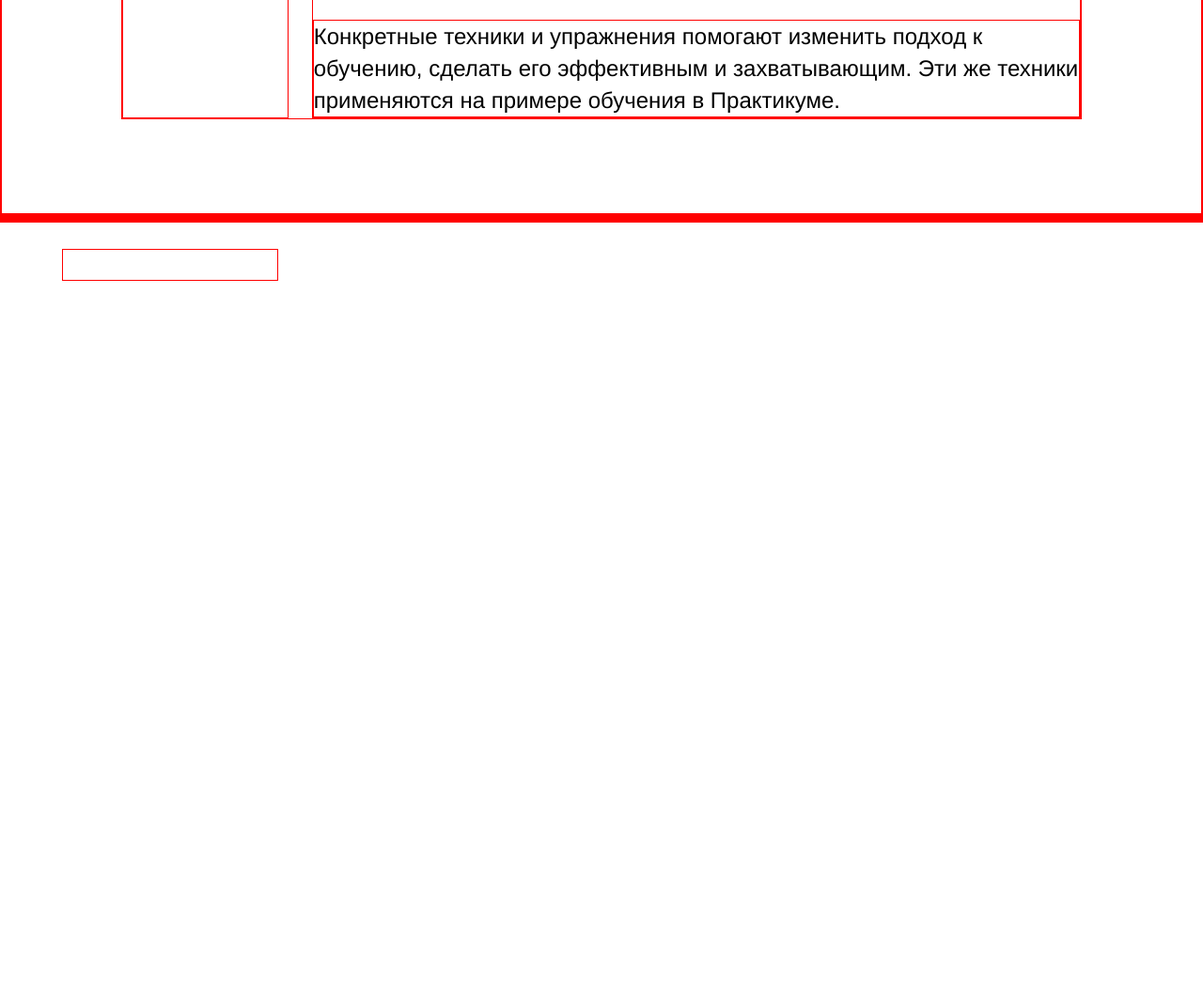
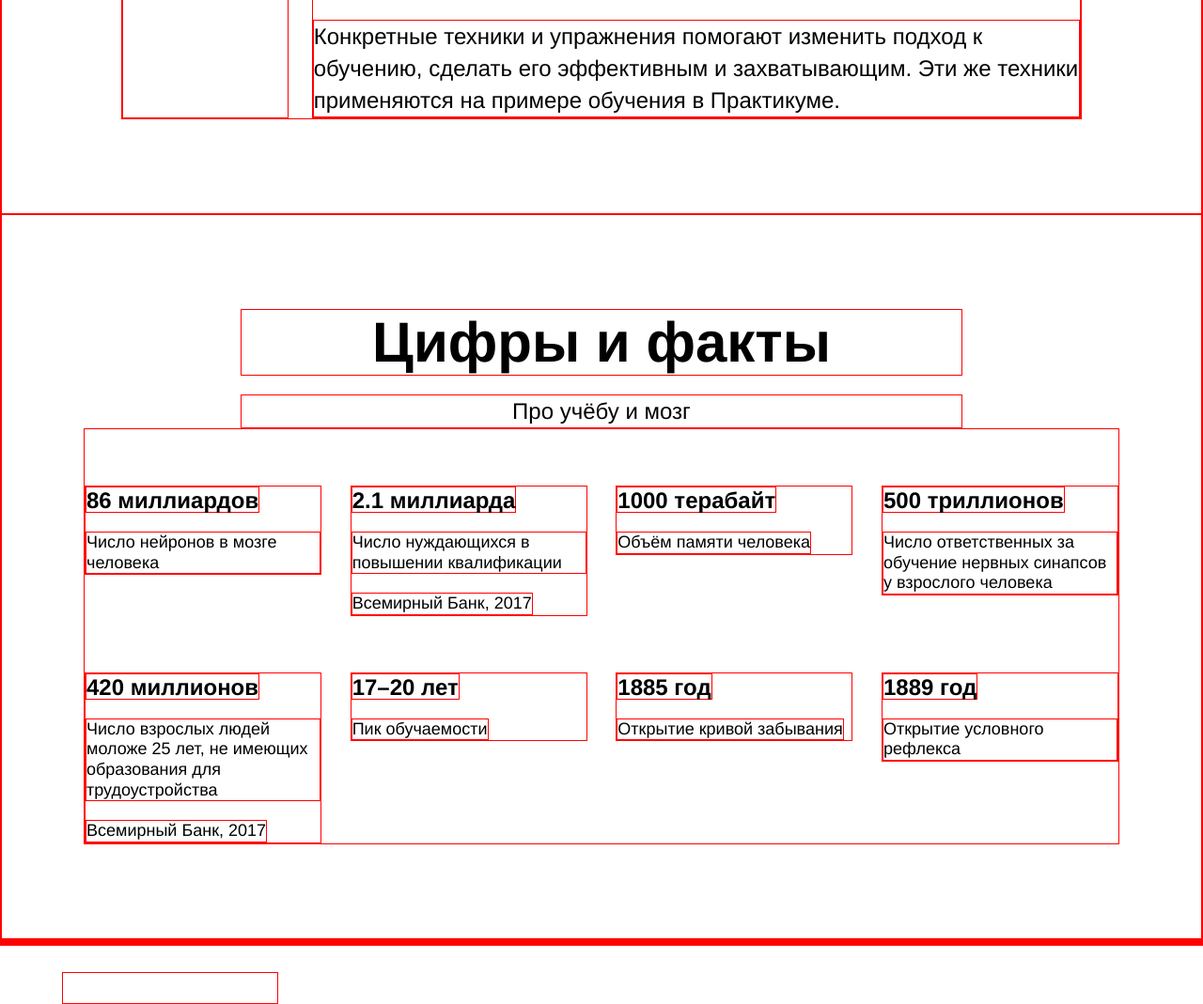
Before and after one commit to milenairon/how-to-learn, a plain HTML site: page index.html in a window 1280 px wide. Shown: the part 1131-2200 px from the top of the page at 94% size. Before the commit the page ends 1430 px from the top, so only its background shows below. Drawn offline with Linux system fonts and the light colour scheme.

Commit message:
Создан блок digits

```diff
--- a/index.html
+++ b/index.html
@@ -27,7 +27,7 @@
     <main class="content">
       <section class="description">
         <div class="two-columns">
-        <p class="two-columns__brief">Главные проблемы в обучении</p>
+        <a  href="#" class="two-columns__brief">Главные проблемы в обучении</a>
         <div class="two-columns__main-text">
           <p class="two-columns__paragraph two-columns__paragraph_top">
             Ни в школе, ни в институте нас не учат тому, как правильно изучать материал. Мы готовимся к экзаменам и учим билеты. Мы тренируемся решать однообразные
@@ -39,19 +39,60 @@
             Эти же техники применяются на примере обучения в Практикуме.</p>
         </div>
       </div>
+      </section>
+      <section class="digits">
+        <h1 class="section-title">Цифры и факты</h1>
+        <h2 class="section-subtitle">Про учёбу и мозг</h2>
+        <div class="table">
+          <div class="table__cell">
+            <h3 class="table__heading">86 миллиардов</h3>
+            <p class="table__text">Число нейронов в мозге человека</p>
+          </div>
+          <div class="table__cell">
+            <h3 class="table__heading">2.1 миллиарда</h3>
+            <p class="table__text">Число нуждающихся в повышении квалификации</p>
+            <p class="table__text table__text_bottom">Всемирный Банк, 2017</p>
+          </div>
+          <div class="table__cell">
+            <h3 class="table__heading">1000 терабайт</h3>
+            <p class="table__text">Объём памяти человека</p>
+          </div>
+          <div class="table__cell">
+            <h3 class="table__heading">500 триллионов</h3>
+            <p class="table__text">Число ответственных за обучение нервных синапсов у взрослого человека</p>
+          </div>
+          <div class="table__cell">
+            <h3 class="table__heading">420 миллионов</h3>
+            <p class="table__text">Число взрослых людей моложе 25 лет, не имеющих образования для трудоустройства</p>
+            <p class="table__text table__text_bottom">Всемирный Банк, 2017</p>
+          </div>
+          <div class="table__cell">
+            <h3 class="table__heading">17–20 лет</h3>
+            <p class="table__text">Пик обучаемости</p>
+          </div>
+          <div class="table__cell">
+            <h3 class="table__heading">1885 год</h3>
+            <p class="table__text">Открытие кривой забывания</p>
+          </div>
+          <div class="table__cell">
+            <h3 class="table__heading">1889 год</h3>
+            <p class="table__text">Открытие условного рефлекса</p>
+          </div>
+        </div>
+      </section>
+      <section class="feynman">
+
+      </section>
 
 
 
 
 
-      </section>
-
-      <section class="digits">
-      </section>
 
 
-      <section class="feynman">
-      </section>
+
+
+
 
       <section class="kaufman">
       </section>
--- a/styles/style.css
+++ b/styles/style.css
@@ -1,6 +1,7 @@
-.page, .header, .description, .digits, .feynman, .kaufman, .footer, .logo, .header__title, .header__square-pic,
+.page, .header, .description, .feynman, .kaufman, .footer, .logo, .header__title, .header__square-pic,
 .header__subtitle, .description, .two-columns, .two-columns__brief, .two-columns__main-text,
-.two-columns__paragraph, .two-columns__span-accent {
+.two-columns__paragraph, .two-columns__span-accent, .digits, .section-title, .section-subtitle, .table,
+.table__cell, .table__heading, .table__text {
  border: 1px solid red;
 }
 
@@ -146,6 +147,72 @@
 }
 
 
+.digits {
+  display: grid;
+}
+
+/*Цифры и факты*/
+.section-title {
+  margin: 100px auto 20px ;
+  width: 60%;
+  text-align: center;
+  font-size: 60px;
+  line-height: 1.15;
+  font-weight: 600;
+
+}
+
+/*Про учебу и мозг*/
+.section-subtitle {
+  margin: 0 auto;
+  width: 60%;
+  text-align: center;
+  font-size: 24px;
+  line-height: 34px;
+  font-weight: normal;
+
+}
+
+/*Общий блок для карточек*/
+.table {
+  width: 1100px;
+  display: flex;
+  flex-direction: row;
+  flex-wrap: wrap;
+  justify-content: space-between;
+  justify-self: center;
+  margin-bottom: 100px;
+}
+
+/*Карточка*/
+.table__cell {
+  width: 250px;
+  flex-wrap: wrap;
+  display: flex;
+  margin-top: 60px;
+  align-self: start;
+}
+
+/*Заголовок в карточке*/
+.table__heading {
+  margin: 0 0 20px;
+  font-size: 24px;
+  line-height: 1.15;
+  font-weight: 600;
+  height: 26px;
+}
+
+/*Текст карточки*/
+.table__text {
+  margin: 0;
+  font-size: 18px;
+  line-height: 1.2;
+  font-weight: normal;
+}
+
+.table__text_bottom {
+  margin-top: 20px;
+}
 
 
 
@@ -164,9 +231,15 @@
 
 
 
-.digits {
 
-}
+
+
+
+
+
+
+
+
 
 .feynman {
 
```
